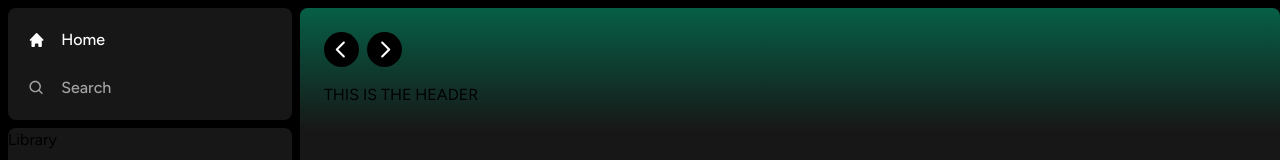
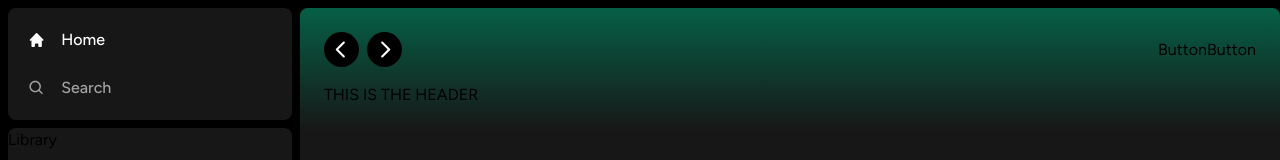
Before and after one commit to Dunderz/NextGroove, a Next.js app: page / in a window 1280 px wide. Shown: the top 160 px of the page. Built offline with nearby package versions, Linux system fonts and the light colour scheme.

Commit message:
Button component initiation

```diff
--- /dev/null
+++ b/components/Button.tsx
@@ -0,0 +1,9 @@
+import { twMerge } from "tailwind-merge";
+
+interface ButtonProps extends React.ButtonHTMLAttributes<HTMLButtonElement> {}
+
+const Button = () => {
+  return <button>Button</button>;
+};
+
+export default Button;
--- a/components/Header.tsx
+++ b/components/Header.tsx
@@ -8,6 +8,8 @@ import { HiHome } from "react-icons/hi";
 import { BiSearch } from "react-icons/bi";
 import { FaUserAlt } from "react-icons/fa";
 import { toast } from "react-hot-toast";
+
+import Button from "./Button";
 
 interface HeaderProps {
   children: React.ReactNode;
@@ -23,7 +25,7 @@ const Header: React.FC<HeaderProps> = ({ children, className }) => {
         className
       )}
     >
-      <div className="w-full mb-4 items-center justify-between">
+      <div className="w-full mb-4 flex items-center justify-between">
         <div className="hidden md:flex gap-x-2 items-center">
           <button className="flex rounded-full bg-black items-center justify-center hover:opacity-75 transition">
             <RxCaretLeft className="text-white" size={35} />
@@ -40,7 +42,18 @@ const Header: React.FC<HeaderProps> = ({ children, className }) => {
             <BiSearch className="text-black" size={20} />
           </button>
         </div>
-        <div></div>
+        <div className="flex justify-between items-center gap-x-4">
+          <>
+            <div className="flex">
+              <div>
+                <Button></Button>
+              </div>
+              <div>
+                <Button></Button>
+              </div>
+            </div>
+          </>
+        </div>
       </div>
       {children}
     </div>
```
